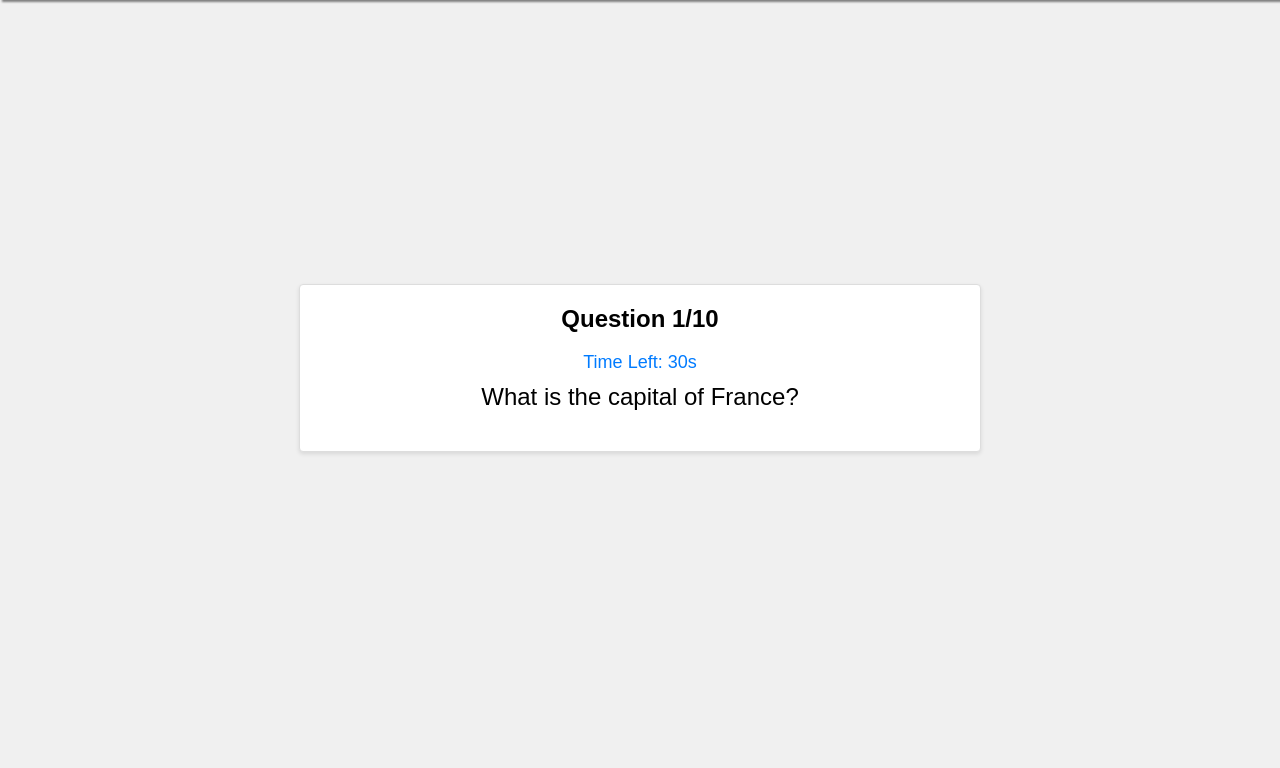
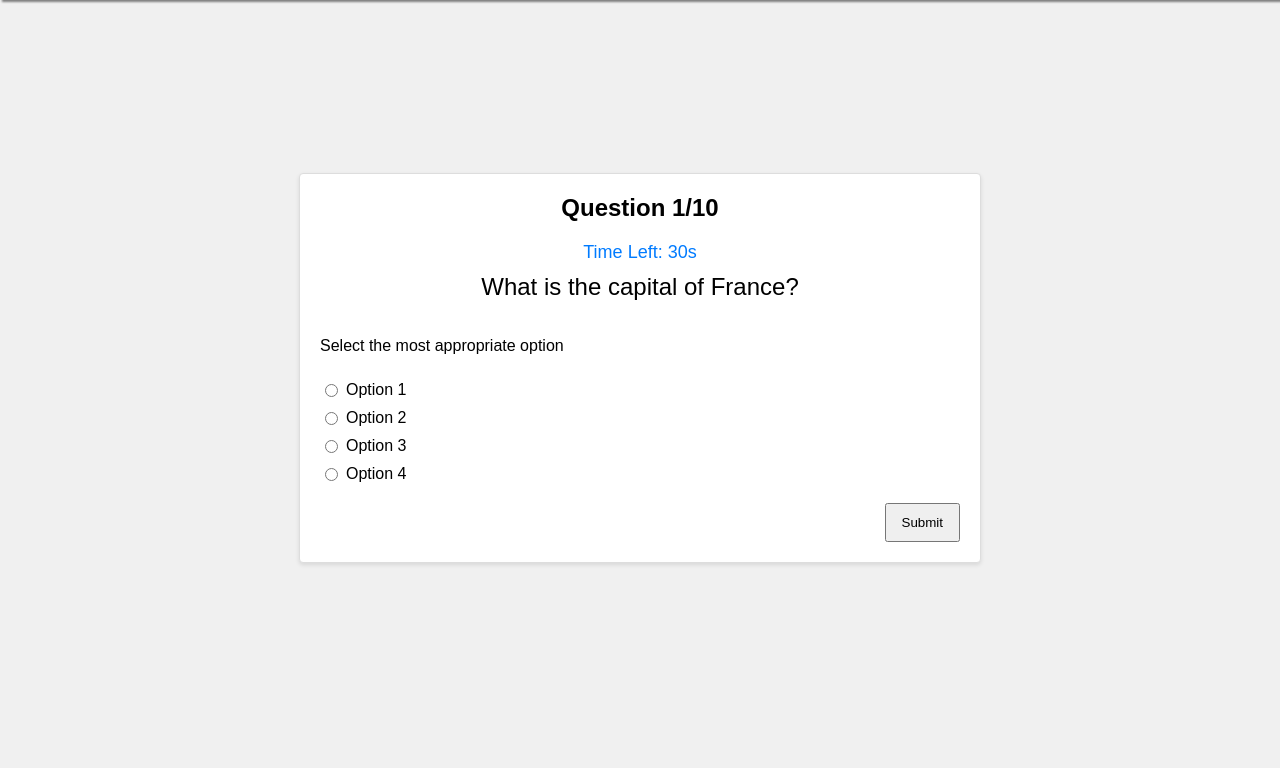
Before and after one commit to Zealina/ZeaMed-depot, a Flask app: template templates/question.html in a window 1280 px wide. Shown: the part 102-870 px from the top of the page. Run offline with Flask 3, Linux system fonts and the light colour scheme; the template is opened without the code that fills it, so the values that code supplies are empty; some libraries are stand-ins or nearby versions.

Commit message:
Updated Questions Frontend Logic

```diff
--- a/static/scripts/question.js
+++ b/static/scripts/question.js
@@ -5,19 +5,62 @@ const questionNumberElement = document.getElementById('question-number');
 const timerElement = document.getElementById('timer');
 const questionElement = document.getElementById('question');
 const optionsContainer = document.getElementById('options-container');
+const submitButton = document.getElementById('option-submit');
+const optionsForm = document.getElementById('question-option-form');
 
-// Global variables
-let questionIndex = 0;
-let totalQuestions = 10;  // Set the total number of questions
+
+optionsForm.addEventListener('submit', (e) => {
+    try {
+        e.preventDefault();
+        const  selectedOption = optionsForm.querySelector('input[type=radio][name=option]:checked');
+        if (!selectedOption) {
+            throw Error('Select an option');
+        }
+        socket.emit('answered_question', {answer: selectedOption.value});
+    } catch (error) {
+        alert(error);
+    }
+})
+
+function addOption(option) {
+    const optionField = document.createElement("div");
+    optionField.classList.add('option-field');
+
+    const radio = document.createElement('input');
+    radio.setAttribute('type', 'radio');
+    radio.setAttribute('name', 'option');
+    radio.setAttribute('value', option);
+    radio.setAttribute('id', option);
+
+    const label = document.createElement('label');
+    label.setAttribute('for', option);
+
+    optionField.appendChild(radio);
+    optionField.appendChild(label);
+
+    optionsContainer.appendChild(optionField);
+}
+
+function addQuestion(data) {
+    questionElement.textContent = data.question;
+
+    optionsContainer.children.forEach((option) => option.remove());
+
+    for (let i = 0; i < data.options.length; i++) {
+           addOption(data.options[i]);
+    }
+    questionNumberElement.textContent = `Question ${data.questionIndex + 1}/${data.totalQuestions}`;
+}
+
 let timer;
 
 // Handle receiving a new question
 socket.on('next_question', (data) => {
     questionIndex++;
-    questionNumberElement.textContent = `Question ${questionIndex}/${totalQuestions}`;
-    questionElement.textContent = data.question;
-    displayOptions(data.options);
-    startTimer(30);  // Reset and start the timer for 30 seconds
+    addQuestion(data);
+    const duration = Number(data.duration);
+
+    startTimer(duration);  // Reset and start the timer for 30 seconds
 });
 
 // Handle game over
--- a/static/styles/question.css
+++ b/static/styles/question.css
@@ -95,3 +95,25 @@ body {
 #answer-form button:hover {
     background-color: #0056b3;
 }
+
+#question-option-form {
+	text-align: left;
+	display: grid;
+	gap: 10px;
+}
+.option-field {
+	 display: flex;
+	 gap: 5px;
+	 align-items: start;
+	 justify-content: start;
+}
+#option-submit {
+	  width: fit-content;
+	  margin-left: auto;
+	  margin-top: 10px;
+	  padding: 10px 15px;
+}
+
+#options-container {
+    display: contents;
+}
--- a/templates/question.html
+++ b/templates/question.html
@@ -22,7 +22,28 @@
             <h2 id="question-number">Question 1/10</h2>
             <div class="timer" id="timer">Time Left: 30s</div>
             <div class="question" id="question">What is the capital of France?</div>
-            <div class="options" id="options-container"></div>
+            <form id='question-option-form'>
+                <p>Select the most appropriate option</p>
+                <div id="options-container">
+                    <div class='option-field'>
+                        <input type='radio' name="option" id="option-1" value="option-1"></input>
+                        <label for='option-1'>Option 1</label>
+                    </div>
+                    <div class='option-field'>
+                        <input type='radio' name="option" id="option-2" value="option-2"></input>
+                        <label for='option-2'>Option 2</label>
+                    </div>
+                    <div class='option-field'>
+                        <input type='radio' name="option" id="option-3" value="option-3"></input>
+                        <label for='option-3'>Option 3</label>
+                    </div>
+                    <div class='option-field'>
+                        <input type='radio' name="option" id="option-4" value="option-4"></input>
+                        <label for='option-4'>Option 4</label>
+                    </div>
+                </div>
+                <button id="option-submit" type="submit">Submit</button>
+            </form>
         </div>
     </div>
     <script src="/static/scripts/question.js"></script>
```
